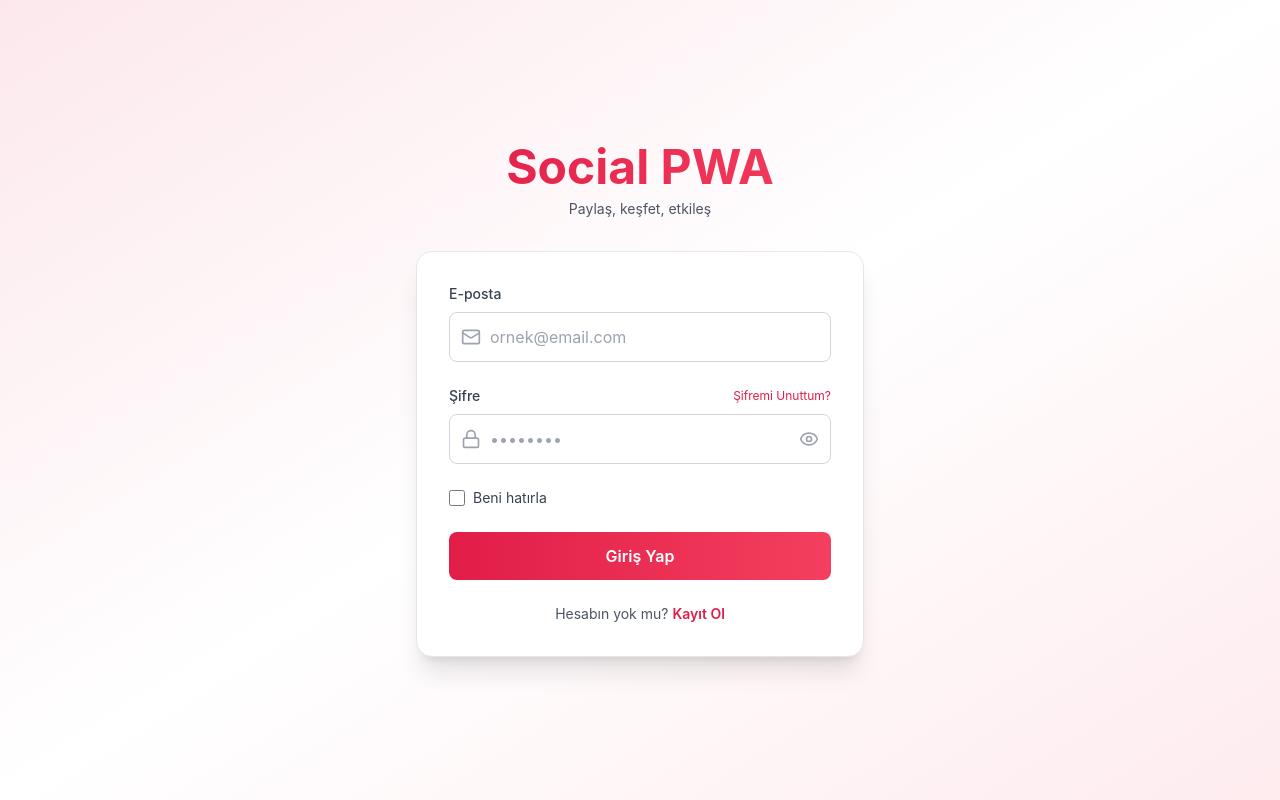
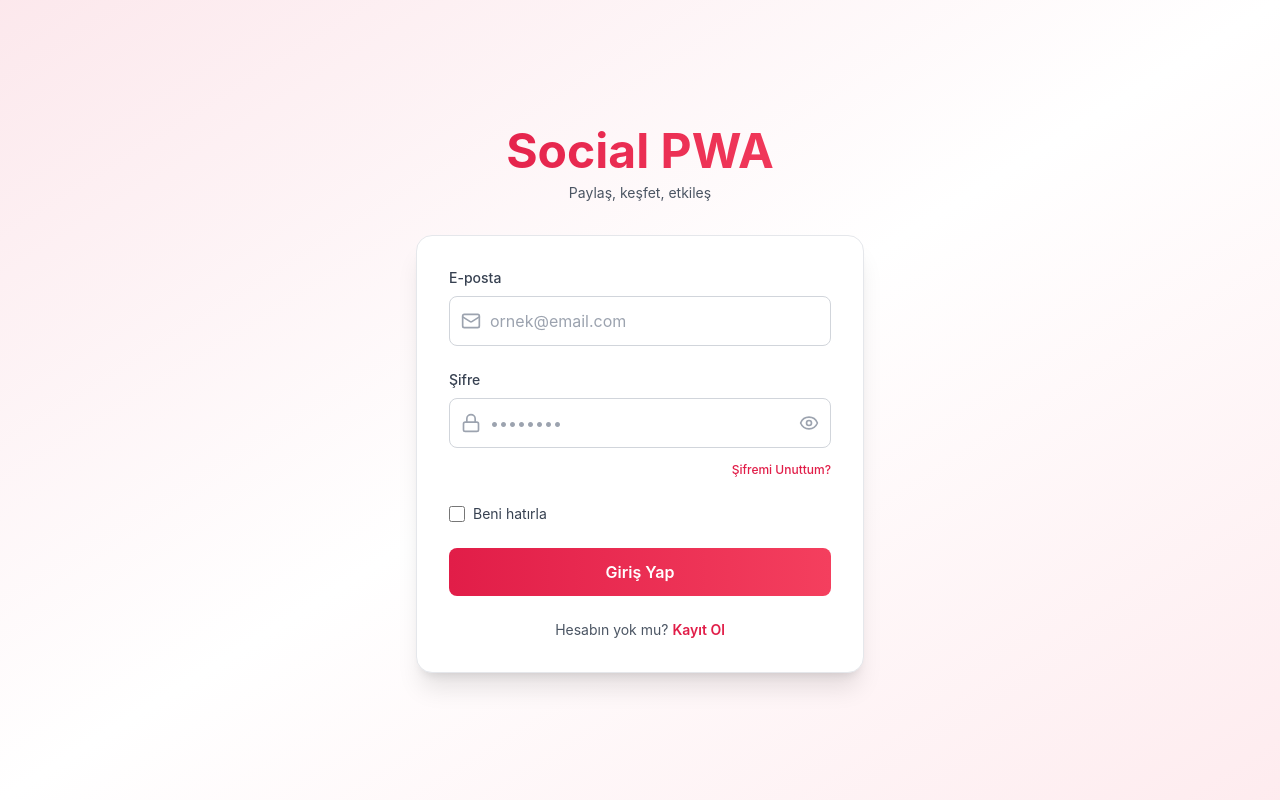
Before and after one commit to begmsen064/social_pwa, a React (Vite) app: page /login in a window 1280 px wide. Built offline with nearby package versions, Linux system fonts and the light colour scheme.

Commit message:
refactor: Move 'Forgot Password' link below password input for better UX

```diff
--- a/src/pages/Login.tsx
+++ b/src/pages/Login.tsx
@@ -103,18 +103,9 @@ const Login = () => {
             </div>
 
             <div>
-              <div className="flex items-center justify-between mb-2">
-                <label htmlFor="password" className="block text-sm font-medium text-gray-700 dark:text-gray-300">
-                  Şifre
-                </label>
-                <button
-                  type="button"
-                  className="text-xs text-primary hover:text-primary-dark transition"
-                  onClick={() => alert('Şifre sıfırlama özelliği yakında eklenecek!')}
-                >
-                  Şifremi Unuttum?
-                </button>
-              </div>
+              <label htmlFor="password" className="block text-sm font-medium text-gray-700 dark:text-gray-300 mb-2">
+                Şifre
+              </label>
               <div className="relative">
                 <div className="absolute inset-y-0 left-0 pl-3 flex items-center pointer-events-none">
                   <Lock className="h-5 w-5 text-gray-400" />
@@ -146,6 +137,15 @@ const Login = () => {
                   Şifre en az 6 karakter olmalıdır
                 </p>
               )}
+              <div className="text-right mt-2">
+                <button
+                  type="button"
+                  className="text-xs text-primary hover:text-primary-dark transition font-medium"
+                  onClick={() => alert('Şifre sıfırlama özelliği yakında eklenecek!')}
+                >
+                  Şifremi Unuttum?
+                </button>
+              </div>
             </div>
 
             {/* Remember Me */}
```
